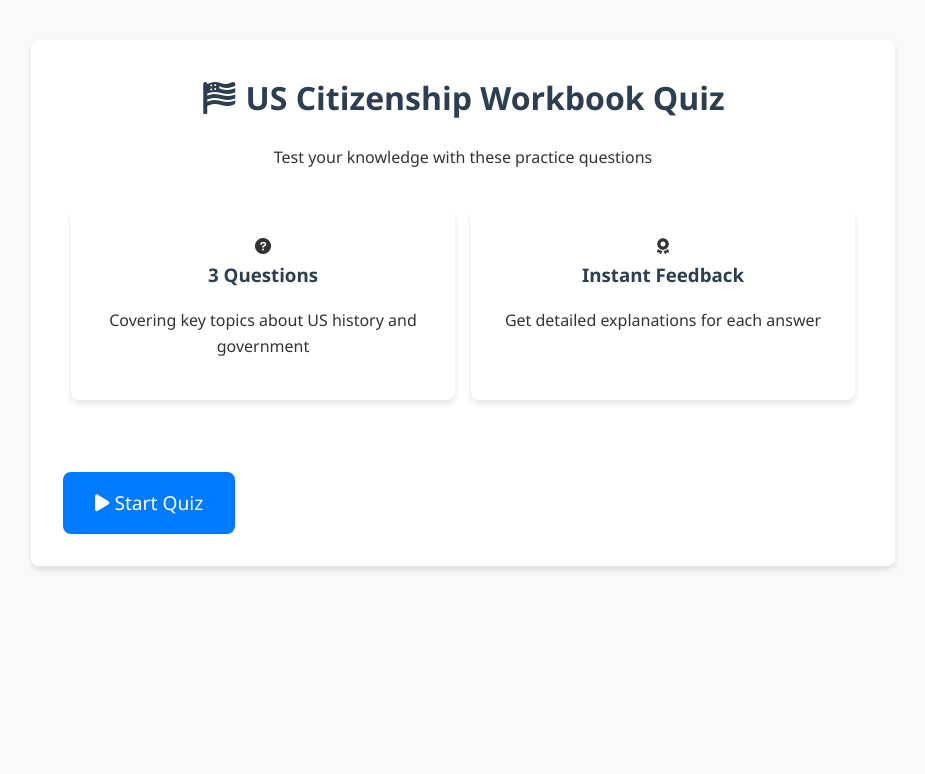
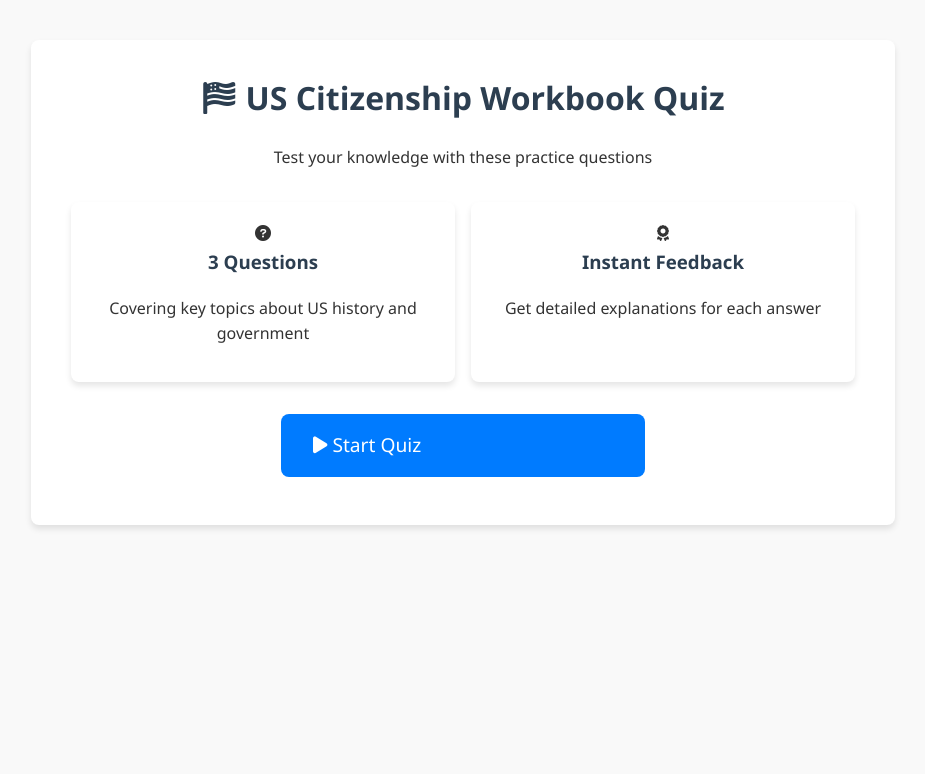
Before and after one commit to cicciocappuccio-webserver/AppWorkbook, a Flask app: page / in a window 1280 px wide. Shown: the top 774 px of the page, without its empty margins (177-1102 px from the left). Run offline with Flask 3, Linux system fonts and the light colour scheme.

Commit message:
Update style.css

```diff
--- a/static/style.css
+++ b/static/style.css
@@ -32,6 +32,7 @@ body {
     border-radius: var(--border-radius);
     box-shadow: var(--box-shadow);
     margin: 20px auto;
+    min-height: auto;
 }
 
 /* Header styles */
@@ -70,6 +71,26 @@ h1, h2, h3 {
     color: white;
     font-weight: bold;
     font-size: 0.8rem;
+}
+
+/* Quiz info cards - MODIFICATO */
+.quiz-info {
+    display: flex;
+    justify-content: center;
+    flex-wrap: wrap;
+    margin: 2rem 0;
+    gap: 1rem;
+}
+
+.info-card {
+    text-align: center;
+    padding: 1.2rem;
+    background-color: white;
+    border-radius: var(--border-radius);
+    box-shadow: var(--box-shadow);
+    flex: 1 1 100%;
+    max-width: 100%;
+    box-sizing: border-box;
 }
 
 /* Quiz options */
@@ -128,39 +149,22 @@ button:hover, .btn:hover {
 }
 
 .start-button {
-    display: inline-block;
+    display: block;
     background-color: var(--primary-color);
     color: white;
     padding: 1rem 2rem;
     border-radius: var(--border-radius);
     text-decoration: none;
     font-size: 1.2rem;
-    margin-top: 2rem;
+    margin: 2rem auto 1rem;
+    width: 90%;
+    max-width: 300px;
     transition: var(--transition);
 }
 
 .start-button:hover {
     background-color: var(--primary-hover);
     transform: translateY(-2px);
-}
-
-/* Quiz info cards */
-.quiz-info {
-    display: flex;
-    justify-content: space-around;
-    flex-wrap: wrap;
-    margin: 2rem 0;
-}
-
-.info-card {
-    text-align: center;
-    padding: 1.5rem;
-    margin: 0.5rem;
-    background-color: white;
-    border-radius: var(--border-radius);
-    box-shadow: var(--box-shadow);
-    flex: 1;
-    min-width: 200px;
 }
 
 /* Results page specific */
@@ -198,9 +202,13 @@ button:hover, .btn:hover {
         width: 100%;
         margin: 0.5rem 0;
     }
+}
 
-    .quiz-info {
-        flex-direction: column;
+@media (min-width: 600px) {
+    .info-card {
+        flex: 1;
+        min-width: 200px;
+        max-width: calc(50% - 1rem);
     }
 }
 
@@ -212,8 +220,4 @@ button:hover, .btn:hover {
     .container {
         padding: 1rem;
     }
-
-    .info-card {
-        min-width: 100%;
-    }
 }
```
